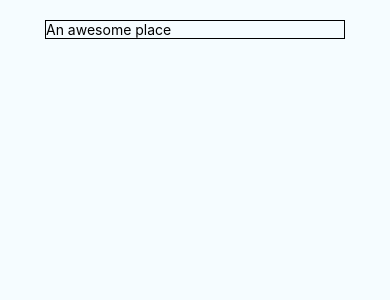
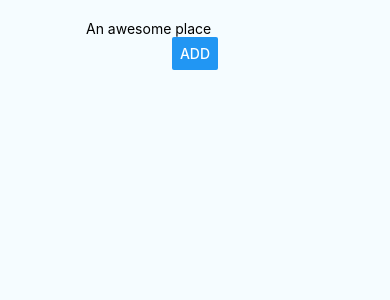
Before and after one commit to DieAntonie/React-Native_Tutorial-App, a React Native app: screen / in a window 390 px wide. Shown: the top 300 px of the page. Built offline with nearby package versions, Linux system fonts and the light colour scheme.

Commit message:
Added button

```diff
--- a/App.js
+++ b/App.js
@@ -7,17 +7,11 @@
  */
 
 import React, { Component } from 'react';
-import { Platform, StyleSheet, View, TextInput } from 'react-native';
-
-const instructions = Platform.select({
-  ios: 'Press Cmd+R to reload,\n' + 'Cmd+D or shake for dev menu',
-  android:
-    'Double tap R on your keyboard to reload,\n' +
-    'Shake or press menu button for dev menu',
-});
+import { Platform, StyleSheet, View, TextInput, Button } from 'react-native';
 
 type Props = {};
 export default class App extends Component<Props> {
+
   state = {
     placeName: "",
   };
@@ -32,11 +26,11 @@ export default class App extends Component<Props> {
     return (
       <View style={styles.container}>
         <TextInput
-          style={{ width: 300, borderColor: "black", borderWidth: 1 }}
           placeholder="An awesome place"
           onChangeText={this.placeNameChangedHandler}
           value={this.state.placeName}
         />
+        <Button title="Add" />
       </View>
     );
   }
```
